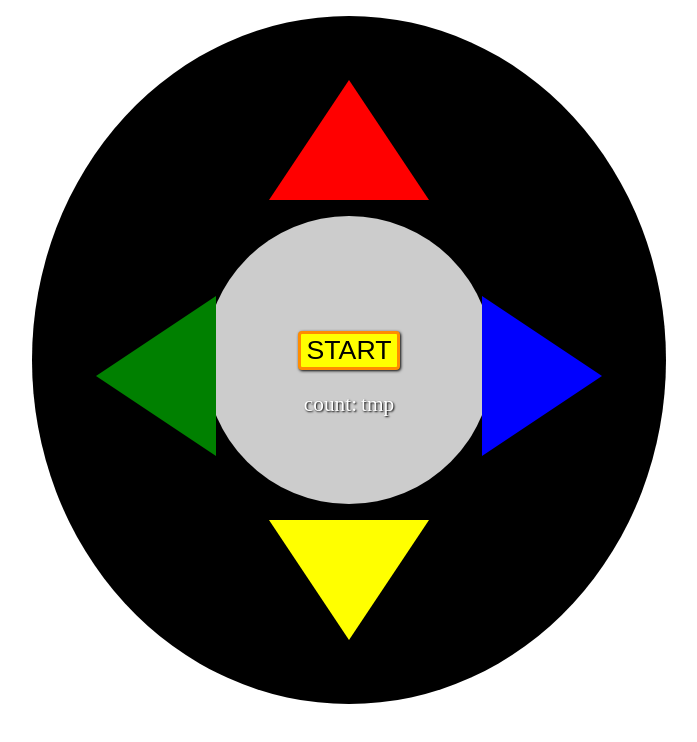
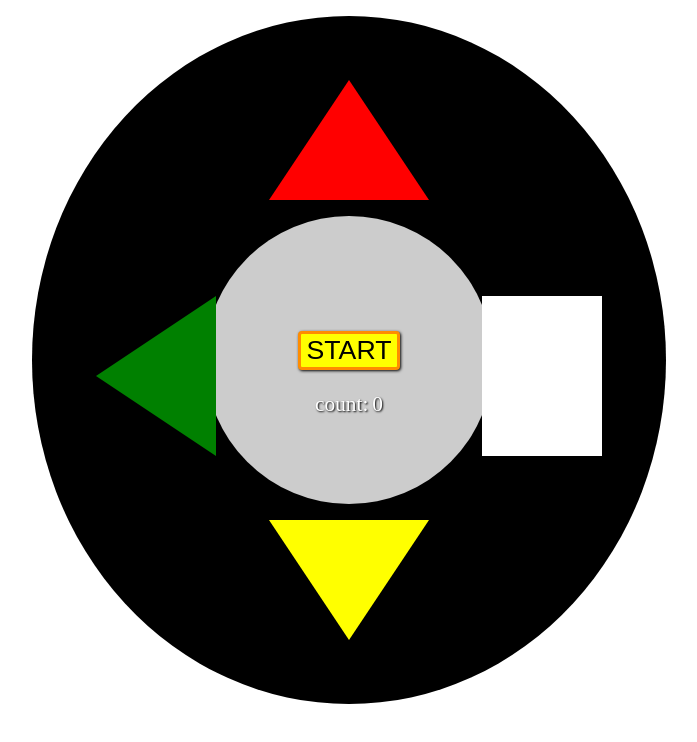
Before and after one commit to jjspetz/simon, a plain HTML site: page index.html in a window 1280 px wide. Both pictures are taken after a click on the button "START". Shown: the whole page, without its empty margins (291-988 px from the left). Drawn offline with Linux system fonts and the light colour scheme.

Commit message:
more functionality added

```diff
--- a/index.html
+++ b/index.html
@@ -22,7 +22,7 @@
         <div id="count">
           <div>count:
           </div>
-          <div id="countDisplay"> tmp
+          <div id="countDisplay"> 0
           </div>
         </div>
       </div>
--- a/script.js
+++ b/script.js
@@ -1,12 +1,19 @@
 
+
+window.onload = function() {
   // globals
   var colorArray = [];
+  var userArray = [];
+  var count = 0;
+  var colors;
 
   // set variables
   var red = document.getElementById('red');
   var blue = document.getElementById('blue');
   var green = document.getElementById('green');
   var yellow = document.getElementById('yellow');
+  var start = document.getElementById('start');
+  var countDisplay = document.getElementById('countDisplay');
 
   // set audio
   var audio = {
@@ -16,10 +23,32 @@ greenAudio: new Audio('https://s3.amazonaws.com/freecodecamp/simonSound3.mp3'),
   yellowAudio: new Audio('https://s3.amazonaws.com/freecodecamp/simonSound4.mp3'),
   }
 
+  // listening for click events
+  // red
+  red.addEventListener('click', function() {
+    userArray.push(red);
+  });
+  // blue
+  blue.addEventListener('click', function() {
+    userArray.push(blue);
+  });
+  // green
+  green.addEventListener('click', function() {
+    userArray.push(green);
+  });
+  // yellow
+  yellow.addEventListener('click', function() {
+    userArray.push(yellow);
+  });
+  // start
+  start.addEventListener('click', function() {
+    game();
+  });
+
   // gets a random color using Math.random and a list of possible colors
   function randomColor() {
     colors = [red, blue, yellow, green];
-  index = Math.floor(Math.random() * 5);
+    index = Math.floor(Math.random() * 4);
 
     return colors[index];
   }
@@ -28,23 +57,43 @@ function randomColor() {
   function effects(buttons) {
     buttons.forEach(function(button) {
       // gets old color
-    let color = button.style.backgroundColor;
+      let color = button.style.borderColor;
       // change later
-    button.style.backgroundColor = "white";
+      button.style.borderColor = "white";
       // play audio
-    let track = audio[button + 'Audio'];
+      let track = audio[button.id + 'Audio'];
       track.play();
       // change back
-    setTimeout(function() {button.style.backgroundColor = color}, 1000);
+      setTimeout(function() {button.style.borderColor = color}, 5000);
     });
   }
 
   // check user input
+  function check() {
+    return false;
+  }
 
-// game loop
-window.onload = function() {
+  // main game function
+  function game() {
     // new random button/color
     let next = randomColor();
+    // reset array to check against computer AI
+    userArray = [];
+    // sets count display
+    countDisplay.innerHTML = count;
 
+    colorArray.push(next);
+    effects(colorArray);
 
+    if (!check()) {
+      effects(colorArray);
     }
+    else if (count < 20) {
+      count++;
+      game();
+    }
+    else {
+      console.log('game over');
+    }
+  }
+}
```
Lines whose indentation alone changed are shown as unchanged.
